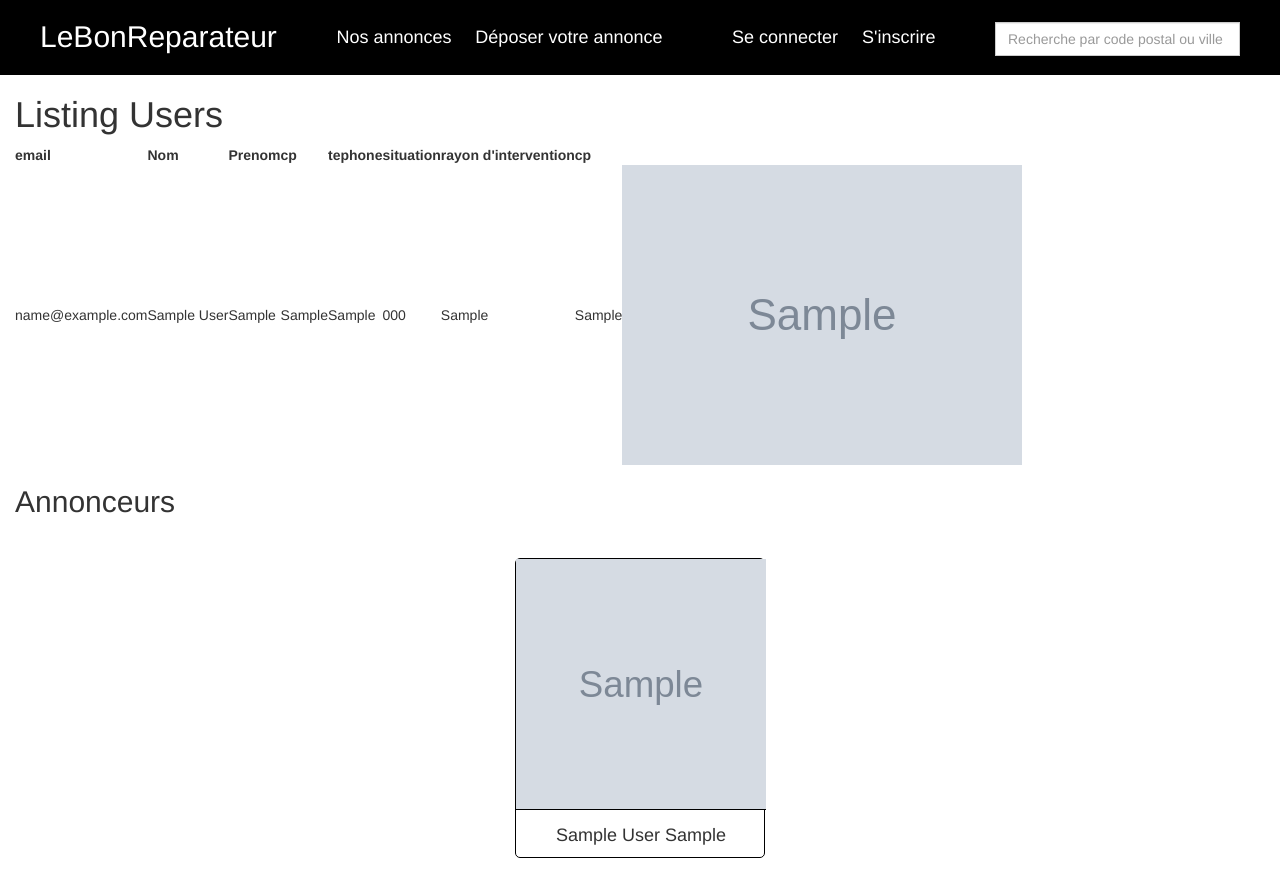
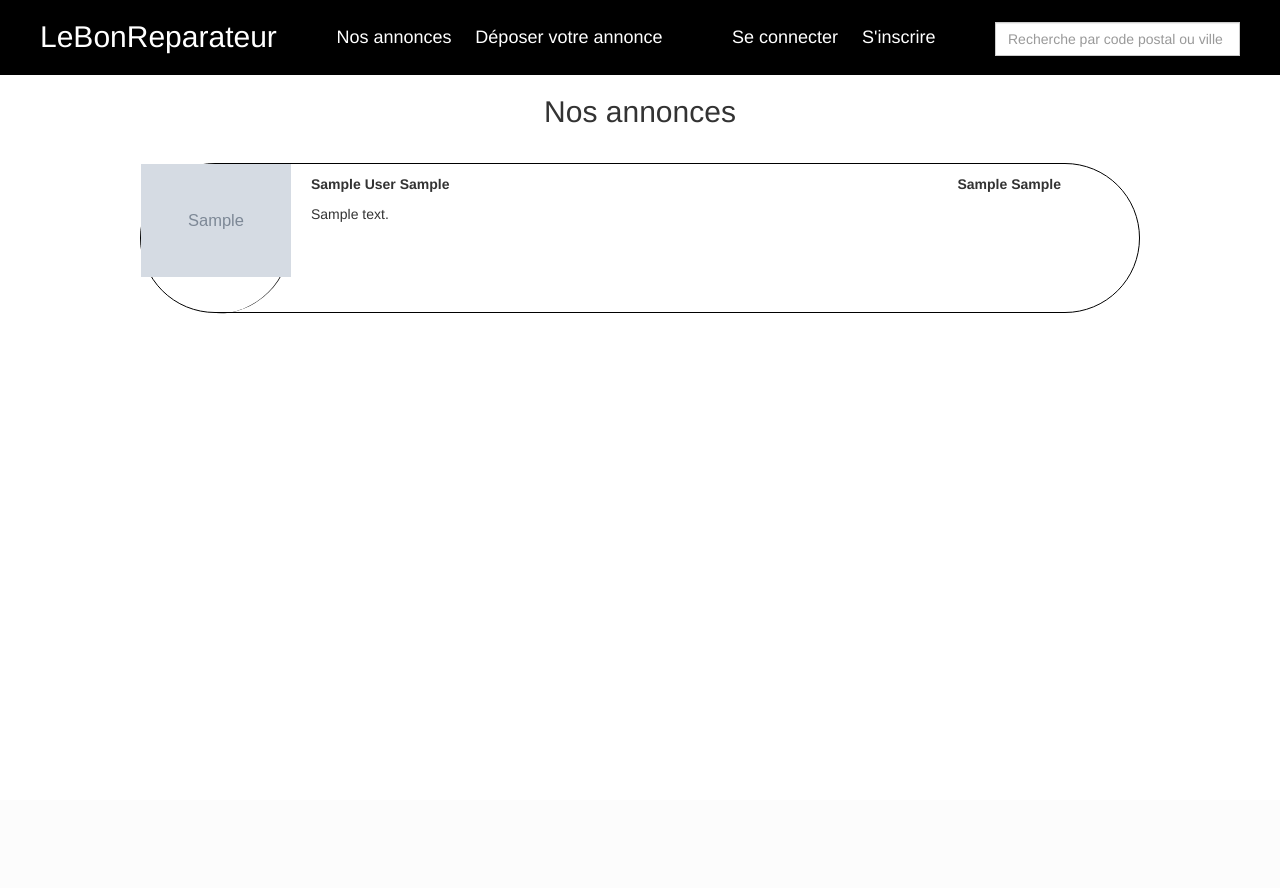
Before and after one commit to gaelgf/leBonReparateur, a Rails app: page /users in a window 1280 px wide. After the commit the page ends 314 px from the top, so only its background shows below. Run offline with Rails 7, Linux system fonts and the light colour scheme; tables that the repository leaves empty hold one stand-in row (values such as "Sample post"); grey boxes marked "Sample" are stand-in pictures; style sheets or scripts are compiled from the project's sources; parts of the project's set-up code (start-up, migrations or seed data) failed here and were passed over; some libraries are stand-ins or nearby versions.

Commit message:
update front with all annonce and search annonce

```diff
--- a/projet-rails/app/assets/stylesheets/home.css
+++ b/projet-rails/app/assets/stylesheets/home.css
@@ -130,6 +130,53 @@ a:link{
   text-align: center;
 }
 
+.listeAnnonces2{
+  display: flex;
+  flex-direction: column;
+  justify-content: center;
+  flex-wrap: wrap;
+}
+.annonce2{
+  margin-left:auto;
+  margin-right: auto;
+  width:1000px;
+  height:150px;
+  border: 1px solid black;
+  margin-top:15px;
+  margin-bottom: 15px;
+  border-radius:75px;
+  display: flex;
+}
+.img-annonce{
+  width:150px;
+  height:150px;
+  border-right: 1px solid black;
+  border-radius: 75px;
+
+}
+.annonce2 a img{
+  width: 150px;
+}
+.text-annonce{
+  display:flex;
+  flex-direction: column;
+}
+.annonce-name-user{
+  margin-left: 20px;
+  margin-top:10px;
+  width: 750px;
+  display:flex;
+  justify-content: space-between;
+  font-weight: bold;
+}
+.annonce-description{
+  margin-left: 20px;
+  width: 750px;
+  display:flex;
+  flex-direction: column;
+  text-align: justify;
+}
+
 /* NEXT */
 .center{
   text-align:center;
--- a/projet-rails/app/views/users/index.html.erb
+++ b/projet-rails/app/views/users/index.html.erb
@@ -1,43 +1,18 @@
+<h2 class="center separator-blank">Nos annonces</h2>
 
-<h1>Listing Users</h1>
-<table>
-  <thead>
-    <tr>
-      <th>email</th>
-      <th>Nom</th>
-      <th>Prenom</th>
-      <th>cp</th>
-      <th>tephone</th>
-      <th>situation</th>
-      <th>rayon d'intervention</th>
-      <th>cp</th>
-    </tr>
-  </thead>
-
-  <tbody>
-    <% @users.each do |user| %>
-      <tr>
-        <td><%= user.email %></td>
-        <td><%= user.nom %></td>
-        <td><%= user.prenom %></td>
-        <td><%= user.cp %></td>
-        <td><%= user.adresse %></td>
-        <td><%= user.telephone %></td>
-        <td><%= user.situation %></td>
-        <td><%= user.rayonIntervention %></td>
-        <td><%= image_tag(user.avatar.url(:thumb)) %></td>
-      </tr>
-    <% end %>
-  </tbody>
-</table>
-
-<h2>Annonceurs</h2>
-<div class="listeAnnonces">
-
+<div class="listeAnnonces2">
   <% @users.each do |user| %>
-    <div class="annonce">
-      <a href="/users/<%= user.id %>"><%= image_tag(user.avatar.url(:medium)) %></a>
-      <div><p><%= user.nom %> <%= user.prenom %></p></div>
+    <div class="annonce2">
+      <div class="img-annonce"><a href="/users/<%= user.id %>"><%= image_tag(user.avatar.url(:medium)) %></a></div>
+      <div class="text-annonce">
+        <div class="annonce-name-user">
+          <div><p><%= user.nom %> <%= user.prenom %></p></div>
+          <div><p><%= user.adresse %> <%= user.cp %></p></div>
+        </div>
+        <div class="annonce-description">
+          <p><%= user.description %></p>
+        </div>
+      </div>
     </div>
   <% end %>
 </div>
```
